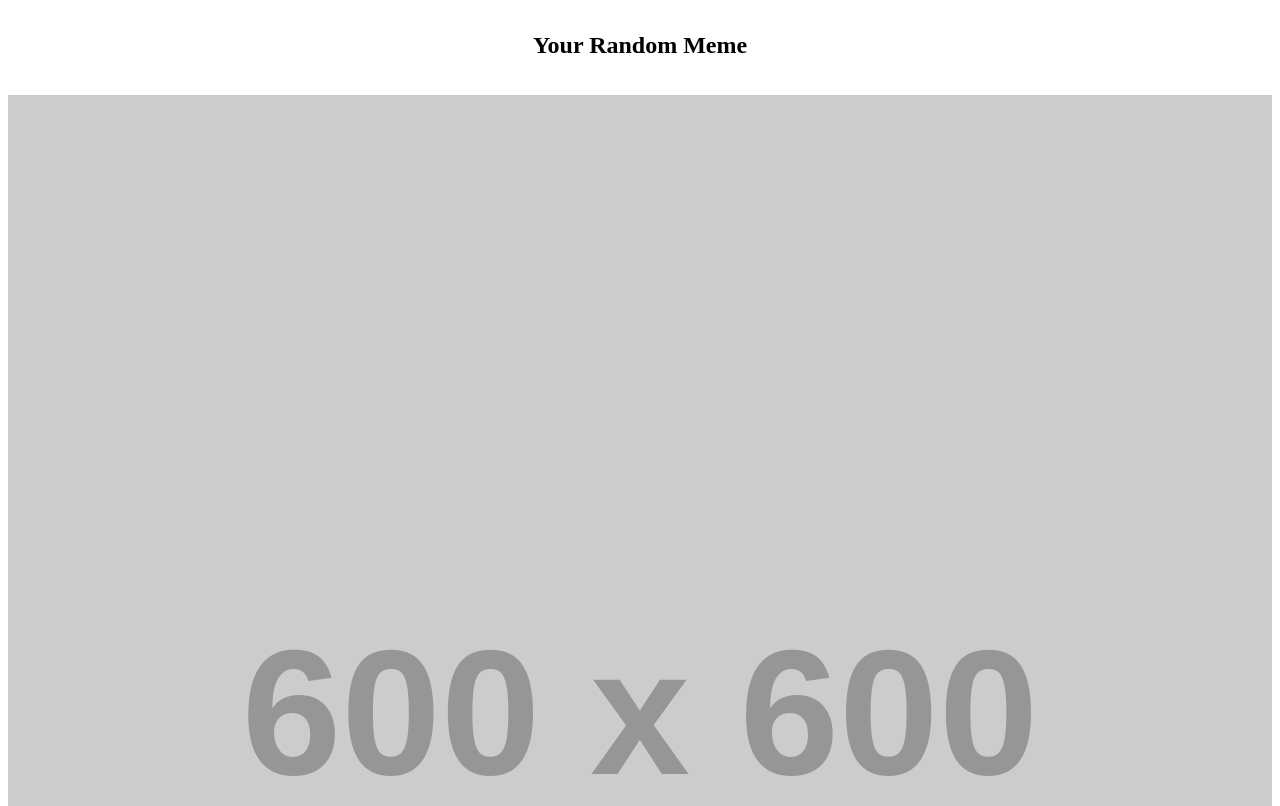
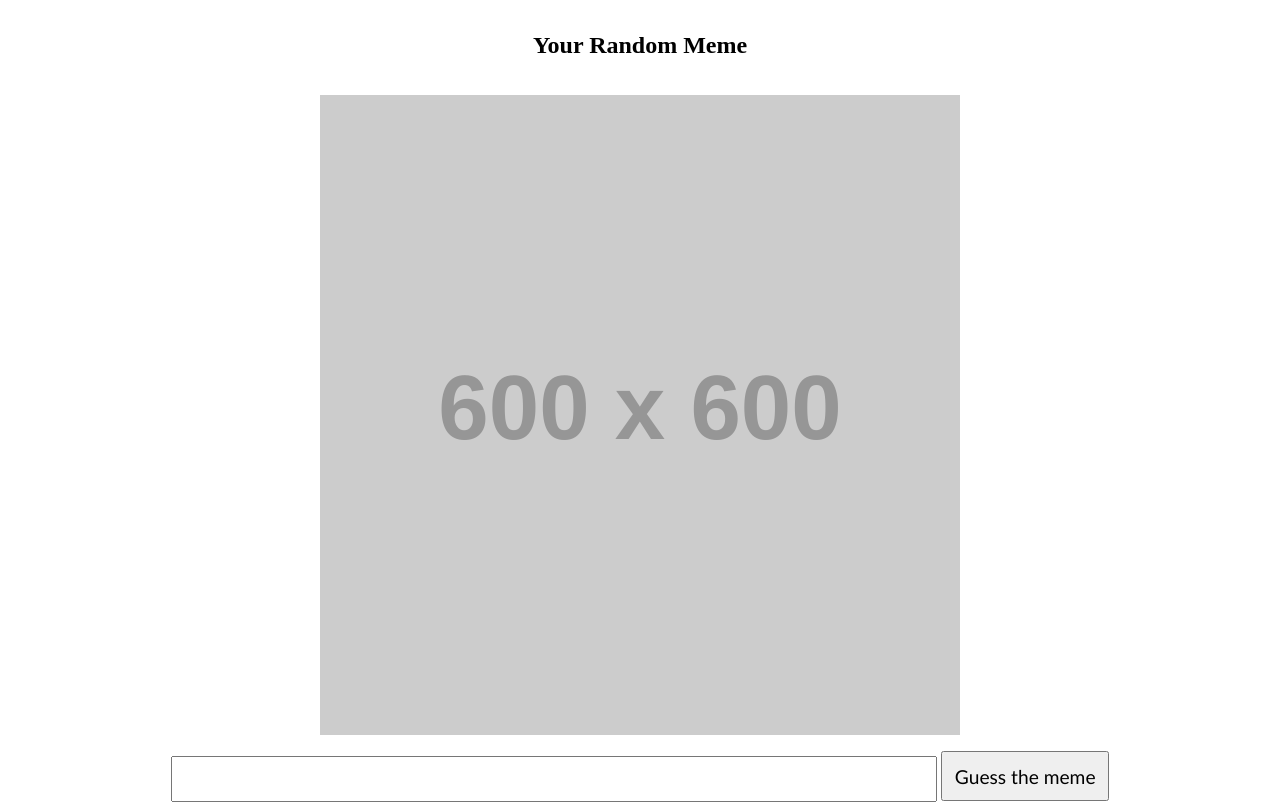
Before and after one commit to master-stm/getRandomMemes, a plain HTML site: page index.html in a window 1280 px wide. Shown: the top 806 px of the page. Drawn offline with Linux system fonts and the light colour scheme; no server answers; placeholder pictures from the web are drawn by us.

Commit message:
Update index.html

```diff
--- a/index.html
+++ b/index.html
@@ -16,9 +16,25 @@
         }
         img{
             width: 100%;
-            height: 80%;
+            height: 40rem;
             object-fit: contain;
+            padding-bottom: 0;
         }
+        input{
+            width: 60%;
+            height: 3em;
+        }
+        button{
+            margin:auto;
+            padding:0.6em;
+            font-size: larger;
+            font-family: 'Trebuchet MS', 'Lucida Sans Unicode', 'Lucida Grande', 'Lucida Sans', Arial, sans-serif;
+        }
+        /* @media screen and (min-width: 650px) {
+            body {
+                background-color: blue;
+            } */
+}
     </style>
 </head>
 <body>
@@ -26,14 +42,25 @@
         <h2>Your Random Meme</h2>
         <img src='http://fakeimg.pl/600?text=Meme%0agoes%0ahere&font=lobster' alt='random-meme'/>
 
+        <div style="width: 100%; margin-top: 1em;"><input type="text">
+            <button >Guess the meme</button></div>
     </div>
     <script>
         fetch('https://api.imgflip.com/get_memes').then(
             resp => resp.json() // this returns a promise
             ).then(data => {
+                let input = document.querySelector('input')
+                let button = document.querySelector('button')
                 let memesArray = data.data.memes
                 let randNum = Math.floor(Math.random() * memesArray.length)
                 document.querySelector('img').setAttribute('src', memesArray[randNum].url)
+
+                button.addEventListener('click', ()=>{
+
+                    input.value === memesArray[randNum].name ? alert('69') : alert('Nah')
+
+                    location.reload()
+                })
             }).catch(ex => {
             console.error(ex.error_message);
             })
```
